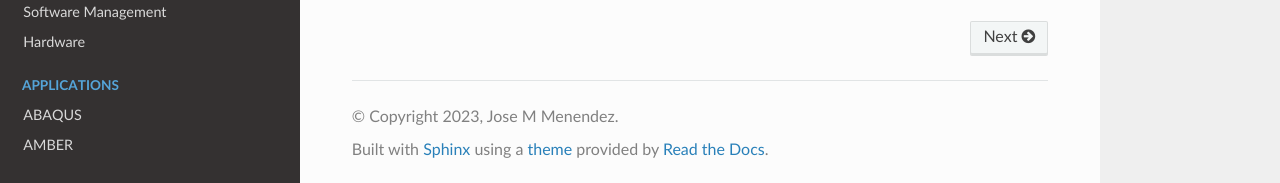
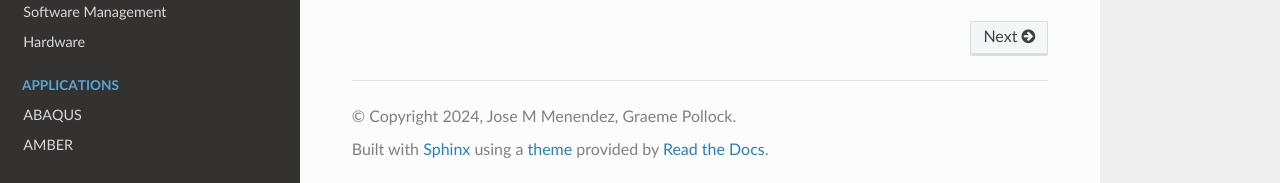
Before and after one commit to jm130/dmogdocs, a Sphinx documentation site: the page built from docs/source/index.rst, in a window 1280 px wide and 900 px high, scrolled down 2066 px. Shown: the part 714-897 px from the top of the window. Built offline with Sphinx 7.4.7 and the Read the Docs theme 2.0.0, drawn with Linux system fonts in a browser that asks for light colours.

Commit message:
Update conf.py

```diff
--- a/docs/source/conf.py
+++ b/docs/source/conf.py
@@ -3,8 +3,8 @@
 # -- Project information
 
 project = 'DMOG docs'
-copyright = '2023, Jose M Menendez'
-author = 'Jose M Menendez'
+copyright = '2024, Jose M Menendez, Graeme Pollock'
+author = 'Jose M Menendez, Graeme Pollock'
 
 release = '1.0'
 version = '1.0.0'
```
